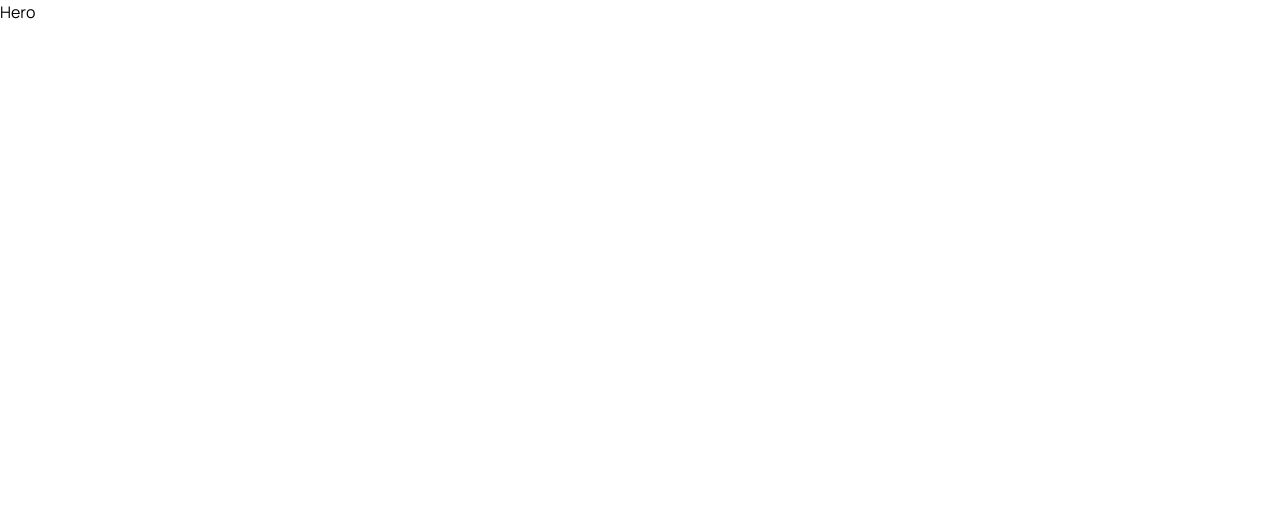
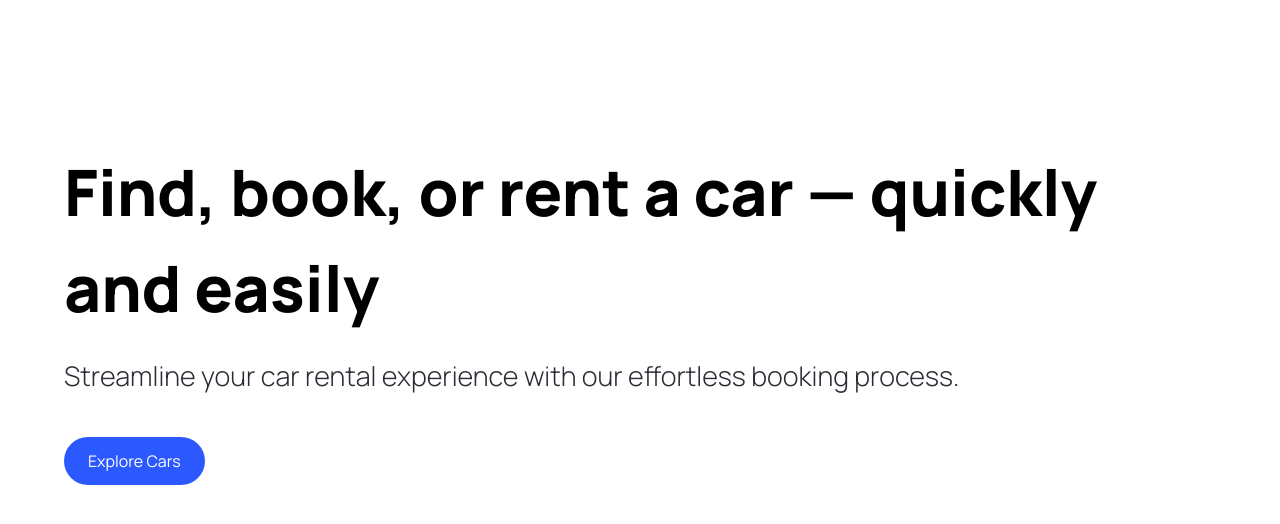
Before and after one commit to AlaaHamdyMohammadi/CarShowcase, a Next.js app: page / in a window 1280 px wide. Shown: the top 524 px of the page. Built offline with nearby package versions, Linux system fonts and the light colour scheme.

Commit message:
Add reusable custom button

```diff
--- /dev/null
+++ b/components/CustomButton.tsx
@@ -0,0 +1,18 @@
+"use client";
+import React from "react";
+import { CustomButtonProps } from "../types";
+
+const CustomButton = ({title, containerStyles, handleClick}: CustomButtonProps) => {
+  return (
+    <button
+      disabled={false}
+      type={"button"}
+      className={`custom-btn ${containerStyles}`}
+      onClick={handleClick}
+    >
+      <span className={`flex-1`}>{title}</span>
+    </button>
+  );
+};
+
+export default CustomButton;
--- a/components/Hero.tsx
+++ b/components/Hero.tsx
@@ -1,9 +1,30 @@
-import React from 'react'
+'use client';
+
+import React from "react";
+import CustomButton from "./CustomButton";
 
 const Hero = () => {
+    function handleScroll(){
+
+    }
   return (
-    <div>Hero</div>
-  )
-}
+    <div className="hero">
+      <div className="flex-1 pt-36 padding-x ">
+        <h1 className="hero__title">
+          Find, book, or rent a car — quickly and easily
+        </h1>
+        <p className="hero__subtitle">
+          Streamline your car rental experience with our effortless booking
+          process.
+        </p>
+        <CustomButton
+          title="Explore Cars"
+          containerStyles="bg-primary-blue text-white rounded-full mt-10 mt-10"
+          handleClick={handleScroll}
+        />
+      </div>
+    </div>
+  );
+};
 
-export default Hero
+export default Hero;
--- /dev/null
+++ b/types/index.ts
@@ -0,0 +1,7 @@
+import { MouseEventHandler } from "react";
+
+export interface CustomButtonProps {
+  title: string;
+  containerStyles?: string;
+  handleClick?: MouseEventHandler<HTMLButtonElement>;
+}
```
